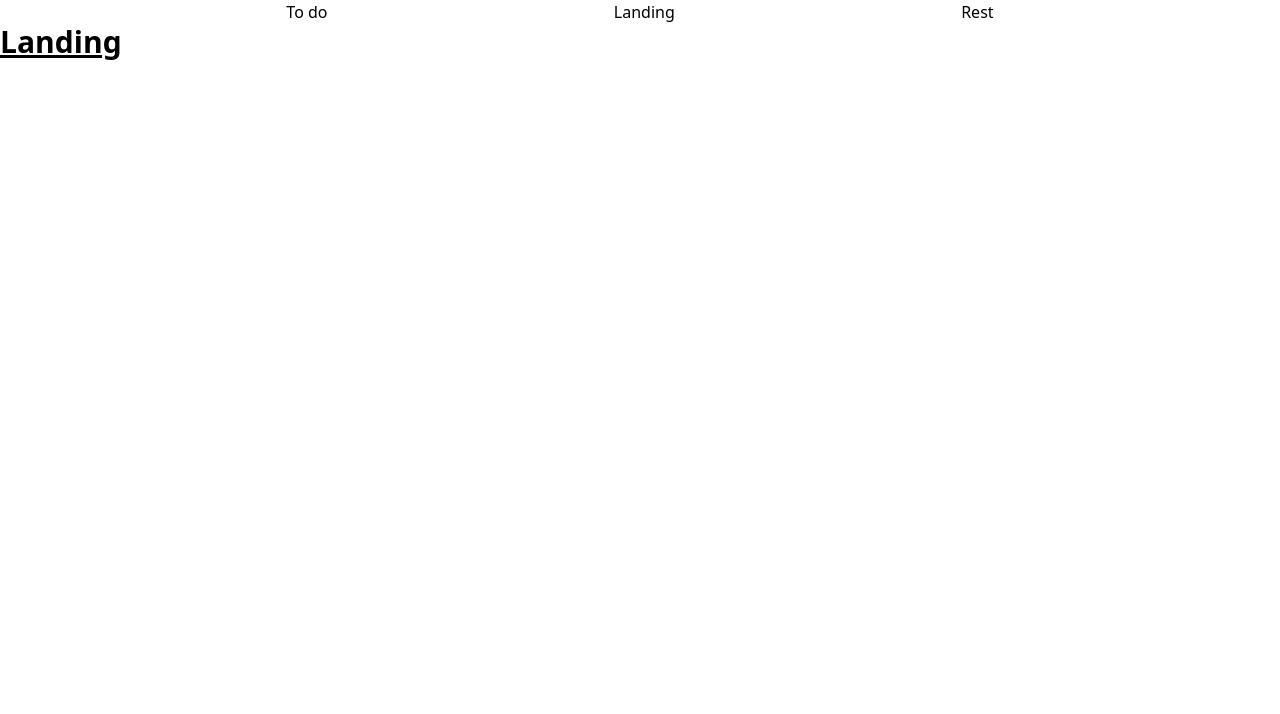
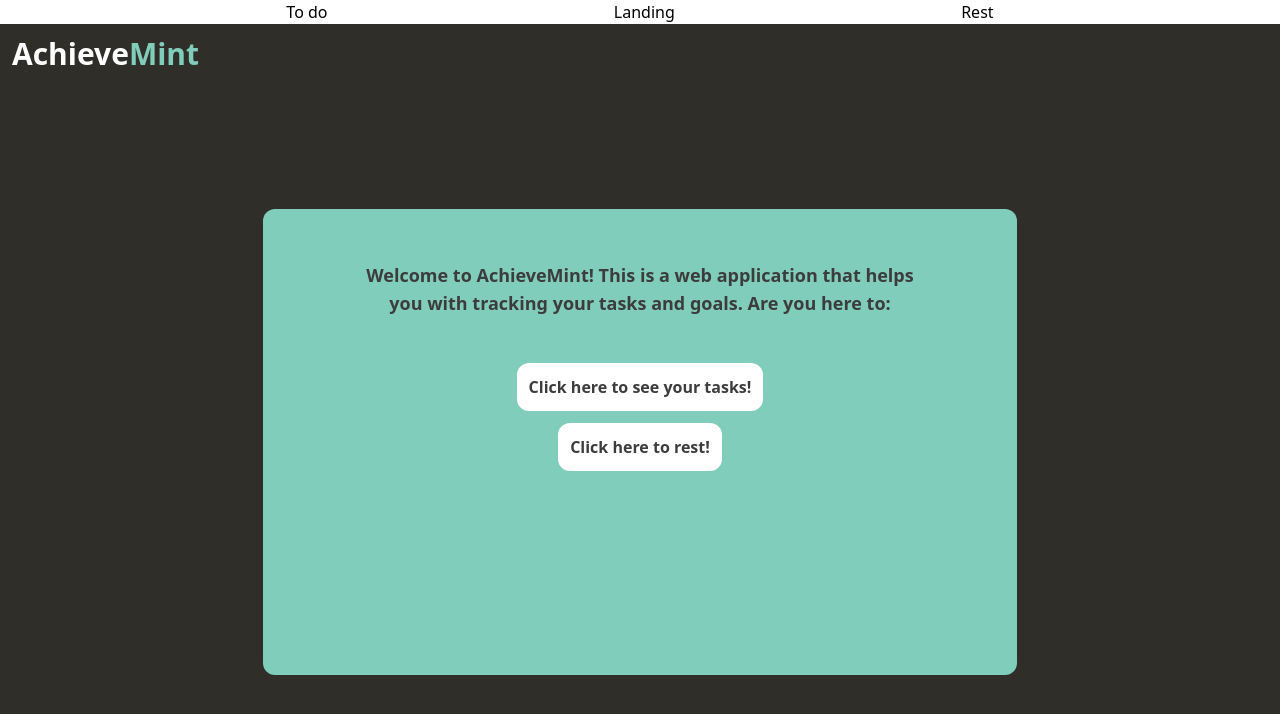
Before and after one commit to devsoc-unsw/trainee-saturn-24t1, a React (Create React App) app in the folder frontend/: page / in a window 1280 px wide. Shown: the top 714 px of the page. Built offline with nearby package versions, Linux system fonts and the light colour scheme.

Commit message:
added landing page

```diff
--- /dev/null
+++ b/frontend/src/screens/Landing.css
@@ -0,0 +1,24 @@
+/*Idk if I need to use this
+The tailwind syntax is messy*/
+body {
+    background-color: #302E28;
+}
+
+.logoContainer {
+    display: flex;
+    padding: 3px;
+    flex-direction: column;
+    background-color: #302E28;
+    text-align: left;
+}
+
+button {
+    background-color: white;
+    padding: 12px;
+    margin: 5px;
+    width: auto;
+    color: #3C3C3C;
+    font-size: 20px;
+    font-weight: bold;
+    border-radius: 12px;
+}
--- a/frontend/src/screens/Landing.js
+++ b/frontend/src/screens/Landing.js
@@ -1,11 +1,34 @@
+import Todo from './Todo';
+import Rest from './Rest';
+import {
+  useNavigate,
+} from 'react-router-dom';
+
 function Landing() {
-    return (
-      <div>
-        <h1 className="text-3xl font-bold underline">
-            Landing
-        </h1>
+  const navigate = useNavigate();
+
+  return (
+    <div className="p-3 flex flex-col bg-[#302E28] items-center text-center h-screen align-middle">
+      <div className="w-full text-left font-bold text-3xl">
+        <span className="text-white">Achieve</span>
+        <span className="text-[#80CDBB]">Mint</span>
       </div>
-    );
+      <div className="m-auto p-3 bg-[#80CDBB] h-3/5 w-3/5 text-center rounded-xl justify-center items-center align-middle">
+        <div className="w-4/5 m-auto">
+          <p className="font-bold text-[#3C3C3C] text-lg mt-10 mb-10">
+            Welcome to AchieveMint! This is a web application that helps you with tracking your
+            tasks and goals. Are you here to:
+          </p>
+        </div>
+
+        <div className="grid justify-items-center">
+          <button className="font-bold text-[#3C3C3C] bg-white rounded-xl p-3 m-1.5" onClick={() => navigate('Todo')}>Click here to see your tasks!</button>
+          <button className="font-bold text-[#3C3C3C] bg-white rounded-xl p-3 m-1.5" onClick={() => navigate('Rest')}>Click here to rest!</button>
+        </div>
+      </div>
+
+    </div>
+  );
 }
 
 export default Landing;
```
